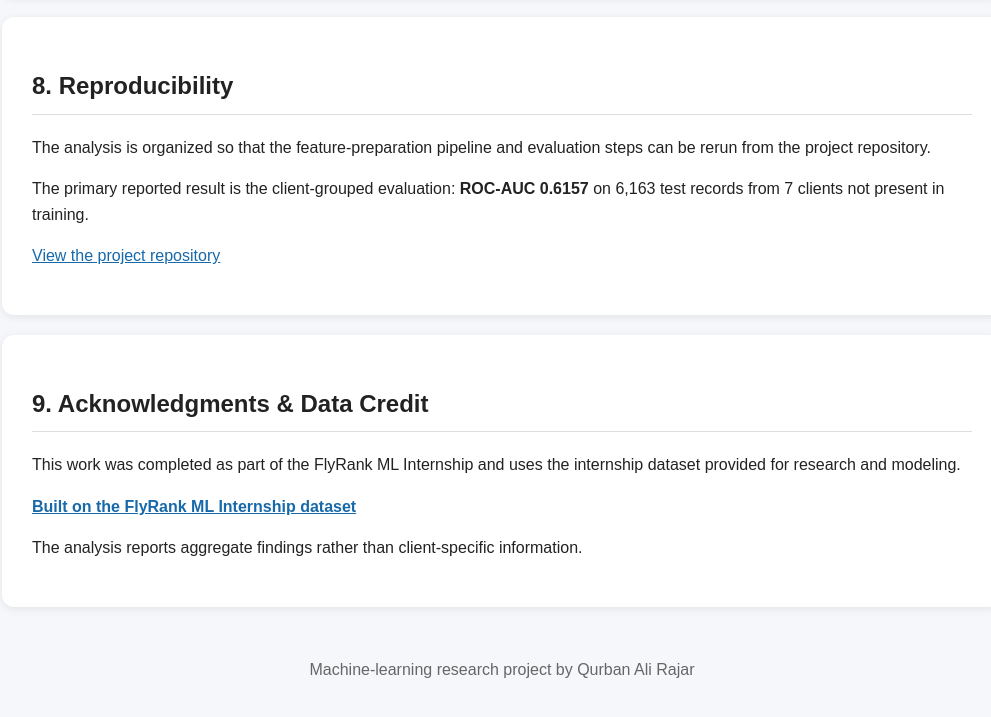
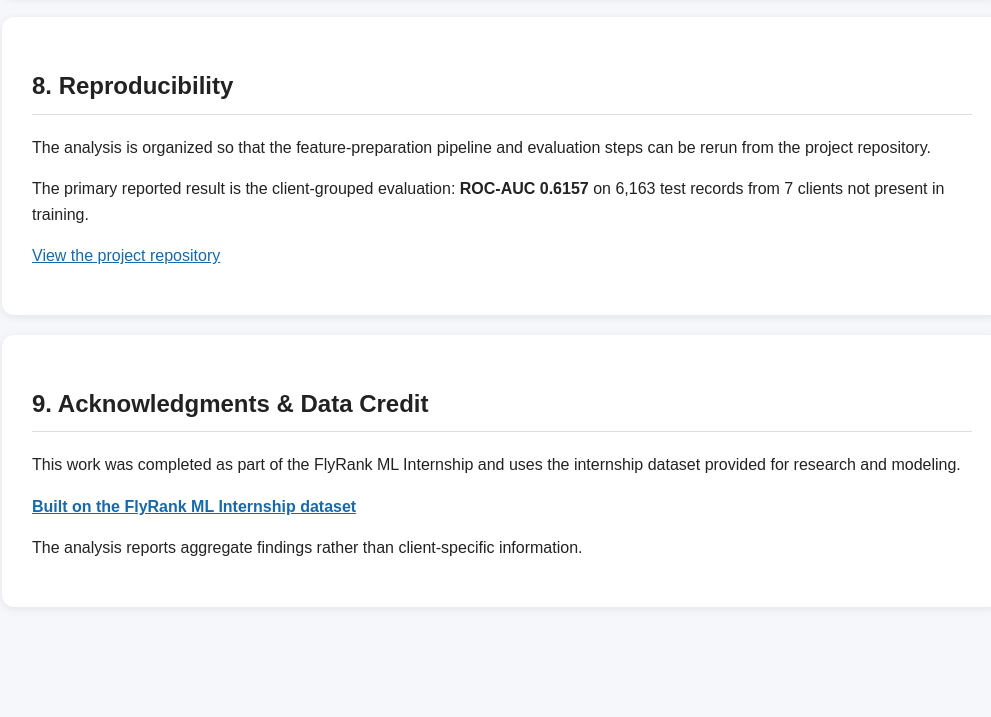
Before and after one commit to qurban-12/ML_internship_Qurban, a plain HTML site: page paper/index.html in a window 1280 px wide. Shown: the part 5253-5970 px from the top of the page, without its empty margins (138-1129 px from the left). After the commit the page ends 5940 px from the top, so only its background shows below. Drawn offline with Linux system fonts and the light colour scheme.

Commit message:
Delete footer from index.html
Removed footer section from index.html

```diff
--- a/paper/index.html
+++ b/paper/index.html
@@ -420,10 +420,6 @@ The analysis reports aggregate findings rather than client-specific information.
 </p>
 </section>
 
-<footer>
-Machine-learning research project by Qurban Ali Rajar
-</footer>
-
 </div>
 
 </body>
```
